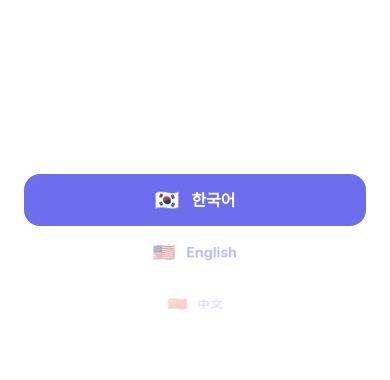
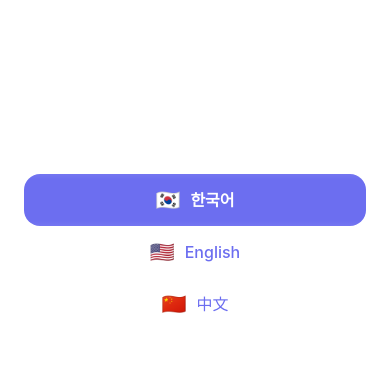
Before and after one commit to sssssssssu/-bridge-app, a Next.js app: page / in a window 390 px wide. Shown: the part 276-656 px from the top of the page. Built offline with nearby package versions, Linux system fonts and the light colour scheme.

Commit message:
Fix lang picker: smooth scroll-snap native feel for mobile

```diff
--- a/components/LangPicker.tsx
+++ b/components/LangPicker.tsx
@@ -1,5 +1,5 @@
 "use client";
-import { useRef, useState, useEffect } from "react";
+import { useRef, useEffect, useCallback } from "react";
 import { LANGUAGES, type LangCode } from "@/lib/translations";
 
 interface Props {
@@ -7,129 +7,132 @@ interface Props {
   onChange: (code: LangCode) => void;
 }
 
-const ITEM_HEIGHT = 52;
-const VISIBLE = 5; // 보이는 개수 (홀수)
-const HALF = Math.floor(VISIBLE / 2);
+const ITEM_H = 52;
+const VISIBLE = 5;
 
 export default function LangPicker({ value, onChange }: Props) {
   const langs = LANGUAGES;
-  const currentIdx = langs.findIndex((l) => l.code === value);
-  const [offset, setOffset] = useState(currentIdx * ITEM_HEIGHT);
-  const startY = useRef(0);
-  const startOffset = useRef(0);
-  const isDragging = useRef(false);
-  const containerRef = useRef<HTMLDivElement>(null);
+  const listRef = useRef<HTMLDivElement>(null);
+  const isScrolling = useRef(false);
+  const scrollTimer = useRef<ReturnType<typeof setTimeout> | null>(null);
 
-  function clamp(val: number) {
-    return Math.max(0, Math.min((langs.length - 1) * ITEM_HEIGHT, val));
+  // 현재 선택 인덱스 → 스크롤 위치 계산
+  function idxToScrollTop(idx: number) {
+    return idx * ITEM_H;
   }
 
-  function snapToNearest(rawOffset: number) {
-    const snapped = Math.round(rawOffset / ITEM_HEIGHT) * ITEM_HEIGHT;
-    const clamped = clamp(snapped);
-    setOffset(clamped);
-    const idx = Math.round(clamped / ITEM_HEIGHT);
-    onChange(langs[idx].code);
+  // 스크롤 위치 → 인덱스
+  function scrollTopToIdx(scrollTop: number) {
+    return Math.round(scrollTop / ITEM_H);
   }
 
-  function onPointerDown(e: React.PointerEvent) {
-    isDragging.current = true;
-    startY.current = e.clientY;
-    startOffset.current = offset;
-    (e.target as HTMLElement).setPointerCapture(e.pointerId);
-  }
+  // 외부에서 value 바뀌면 스크롤 이동
+  useEffect(() => {
+    const el = listRef.current;
+    if (!el) return;
+    const idx = langs.findIndex(l => l.code === value);
+    if (idx < 0) return;
+    el.scrollTo({ top: idxToScrollTop(idx), behavior: "smooth" });
+  }, [value, langs]);
 
-  function onPointerMove(e: React.PointerEvent) {
-    if (!isDragging.current) return;
-    const delta = startY.current - e.clientY;
-    setOffset(clamp(startOffset.current + delta));
-  }
+  const handleScroll = useCallback(() => {
+    if (scrollTimer.current) clearTimeout(scrollTimer.current);
+    isScrolling.current = true;
 
-  function onPointerUp(e: React.PointerEvent) {
-    if (!isDragging.current) return;
-    isDragging.current = false;
-    const delta = startY.current - e.clientY;
-    snapToNearest(startOffset.current + delta);
-  }
+    scrollTimer.current = setTimeout(() => {
+      const el = listRef.current;
+      if (!el) return;
+      isScrolling.current = false;
 
-  function onWheel(e: React.WheelEvent) {
-    e.preventDefault();
-    snapToNearest(clamp(offset + e.deltaY));
-  }
+      const idx = Math.max(0, Math.min(langs.length - 1, scrollTopToIdx(el.scrollTop)));
+      // 딱 맞게 스냅
+      el.scrollTo({ top: idxToScrollTop(idx), behavior: "smooth" });
+      onChange(langs[idx].code);
+    }, 80);
+  }, [langs, onChange]);
 
-  // sync when value changes externally
+  // 초기 위치 세팅
   useEffect(() => {
-    const idx = langs.findIndex((l) => l.code === value);
-    if (idx >= 0) setOffset(idx * ITEM_HEIGHT);
-  }, [value]);
-
-  const selectedIdx = Math.round(offset / ITEM_HEIGHT);
+    const el = listRef.current;
+    if (!el) return;
+    const idx = langs.findIndex(l => l.code === value);
+    if (idx >= 0) el.scrollTop = idxToScrollTop(idx);
+  }, []); // eslint-disable-line
 
   return (
-    <div className="relative w-full select-none" style={{ height: ITEM_HEIGHT * VISIBLE }}>
-      {/* 선택 하이라이트 */}
+    <div className="relative w-full select-none" style={{ height: ITEM_H * VISIBLE }}>
+
+      {/* 선택 하이라이트 바 */}
       <div className="absolute left-0 right-0 pointer-events-none z-10 rounded-2xl"
         style={{
-          top: HALF * ITEM_HEIGHT,
-          height: ITEM_HEIGHT,
+          top: Math.floor(VISIBLE / 2) * ITEM_H,
+          height: ITEM_H,
           backgroundColor: "#6C6EF0",
-          borderRadius: 16,
         }}
       />
 
-      {/* 위아래 페이드 오버레이 */}
+      {/* 위 아래 페이드 */}
       <div className="absolute inset-0 pointer-events-none z-20" style={{
-        background: "linear-gradient(to bottom, white 0%, transparent 35%, transparent 65%, white 100%)"
+        background: "linear-gradient(to bottom, rgba(255,255,255,0.95) 0%, rgba(255,255,255,0.4) 28%, transparent 42%, transparent 58%, rgba(255,255,255,0.4) 72%, rgba(255,255,255,0.95) 100%)"
       }} />
 
-      {/* 드래그 영역 */}
+      {/* 스크롤 컨테이너 */}
       <div
-        ref={containerRef}
-        className="absolute inset-0 z-30 overflow-hidden cursor-grab active:cursor-grabbing"
-        style={{ perspective: 800 }}
-        onPointerDown={onPointerDown}
-        onPointerMove={onPointerMove}
-        onPointerUp={onPointerUp}
-        onPointerCancel={onPointerUp}
-        onWheel={onWheel}
-      >
-        <div
-          className="absolute left-0 right-0"
+        ref={listRef}
+        onScroll={handleScroll}
+        className="absolute inset-0 z-30 overflow-y-scroll"
         style={{
-            top: HALF * ITEM_HEIGHT - offset,
-            transition: isDragging.current ? "none" : "top 0.25s cubic-bezier(0.25,0.46,0.45,0.94)",
+          scrollSnapType: "y mandatory",
+          WebkitOverflowScrolling: "touch",
+          scrollbarWidth: "none",
+          msOverflowStyle: "none",
         }}
       >
+        {/* 위 패딩 (선택 영역 가운데 정렬용) */}
+        <div style={{ height: Math.floor(VISIBLE / 2) * ITEM_H }} />
+
         {langs.map((lang, i) => {
-            const dist = i - selectedIdx;
-            const absDist = Math.abs(dist);
-            const rotateX = dist * -18; // 3D 기울기
-            const opacity = absDist === 0 ? 1 : absDist === 1 ? 0.5 : absDist === 2 ? 0.2 : 0;
-            const scale = absDist === 0 ? 1 : absDist === 1 ? 0.9 : 0.8;
-            const isSelected = i === selectedIdx;
-
+          const isSelected = lang.code === value;
           return (
             <div
               key={lang.code}
-                onClick={() => snapToNearest(i * ITEM_HEIGHT)}
-                className="flex items-center justify-center gap-3 font-semibold text-base"
               style={{
-                  height: ITEM_HEIGHT,
-                  transform: `rotateX(${rotateX}deg) scale(${scale})`,
-                  transformOrigin: "center center",
-                  opacity,
-                  color: isSelected ? "white" : "#6C6EF0",
-                  transition: "transform 0.15s, opacity 0.15s",
+                height: ITEM_H,
+                scrollSnapAlign: "center",
+                display: "flex",
+                alignItems: "center",
+                justifyContent: "center",
+                gap: 10,
                 cursor: "pointer",
+                transition: "opacity 0.15s, transform 0.15s",
+              }}
+              onClick={() => {
+                const el = listRef.current;
+                if (el) el.scrollTo({ top: idxToScrollTop(i), behavior: "smooth" });
+                onChange(lang.code);
               }}
             >
-                <span className="text-xl">{lang.flag}</span>
-                <span>{lang.native}</span>
+              <span style={{ fontSize: 20 }}>{lang.flag}</span>
+              <span style={{
+                fontSize: 16,
+                fontWeight: isSelected ? 700 : 500,
+                color: isSelected ? "white" : "#6C6EF0",
+                transition: "color 0.15s, font-weight 0.15s",
+              }}>
+                {lang.native}
+              </span>
             </div>
           );
         })}
+
+        {/* 아래 패딩 */}
+        <div style={{ height: Math.floor(VISIBLE / 2) * ITEM_H }} />
       </div>
-      </div>
+
+      {/* 스크롤바 숨기기 */}
+      <style>{`
+        div::-webkit-scrollbar { display: none; }
+      `}</style>
     </div>
   );
 }
```
Lines whose indentation alone changed are shown as unchanged.
